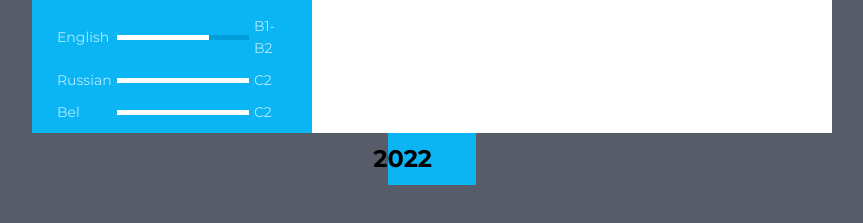
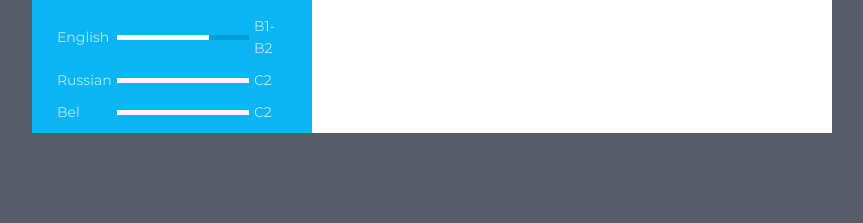
Before and after one commit to AksanaStankevich/rsschool-cv, a plain HTML site: page index.html in a window 1280 px wide. Shown: the part 1275-1498 px from the top of the page, without its empty margins (208-1071 px from the left). After the commit the page ends 1408 px from the top, so only its background shows below. Drawn offline with Linux system fonts and the light colour scheme.

Commit message:
Update index.html

```diff
--- a/index.html
+++ b/index.html
@@ -260,11 +260,6 @@
                 </ul>
             </div>
         </main>
-        <footer class="footer">
-            <div class="work_date">
-                <p>2022</p>
-            </div>
-        </footer>
     </div>
 </body>
 
```
